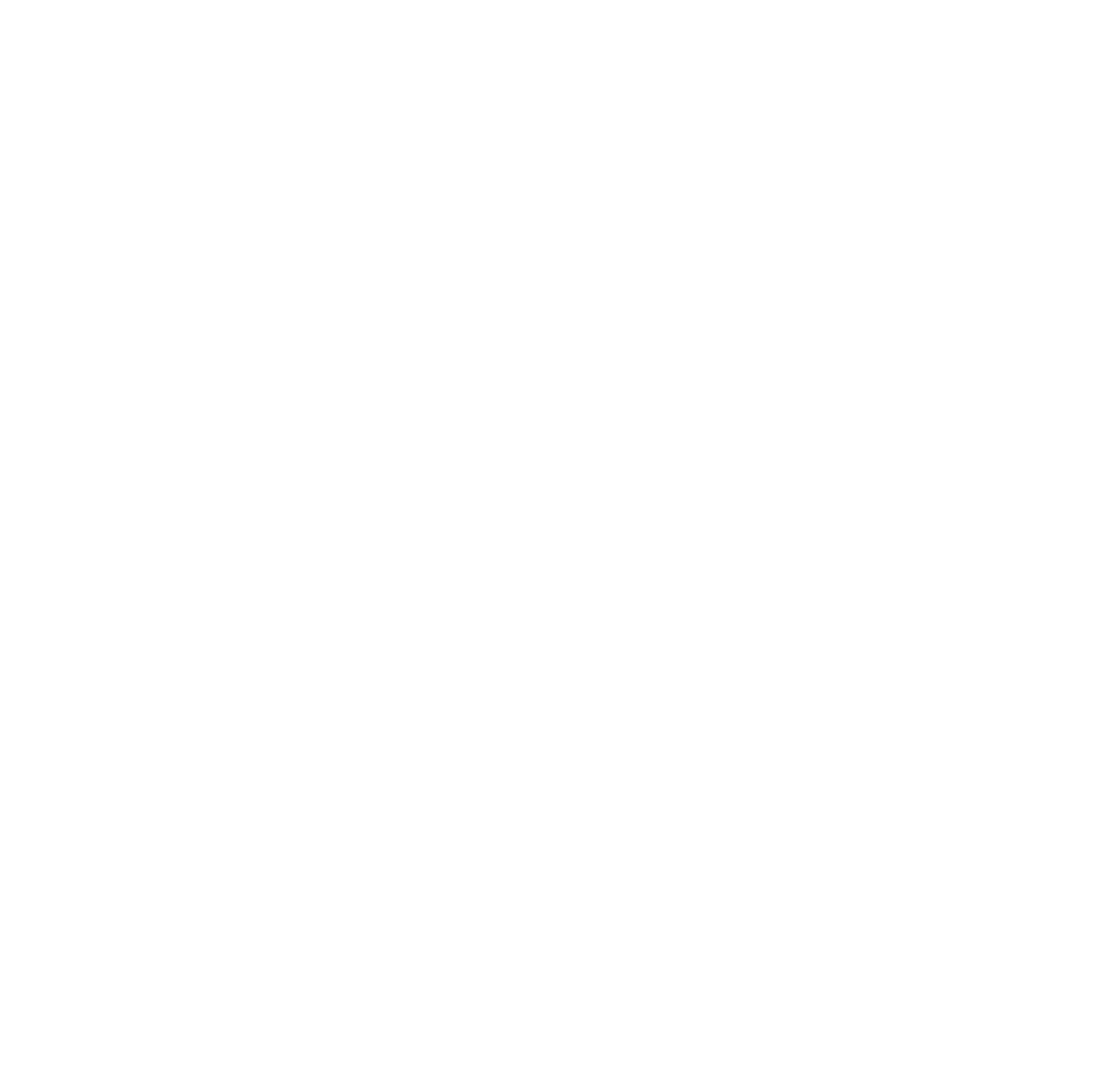
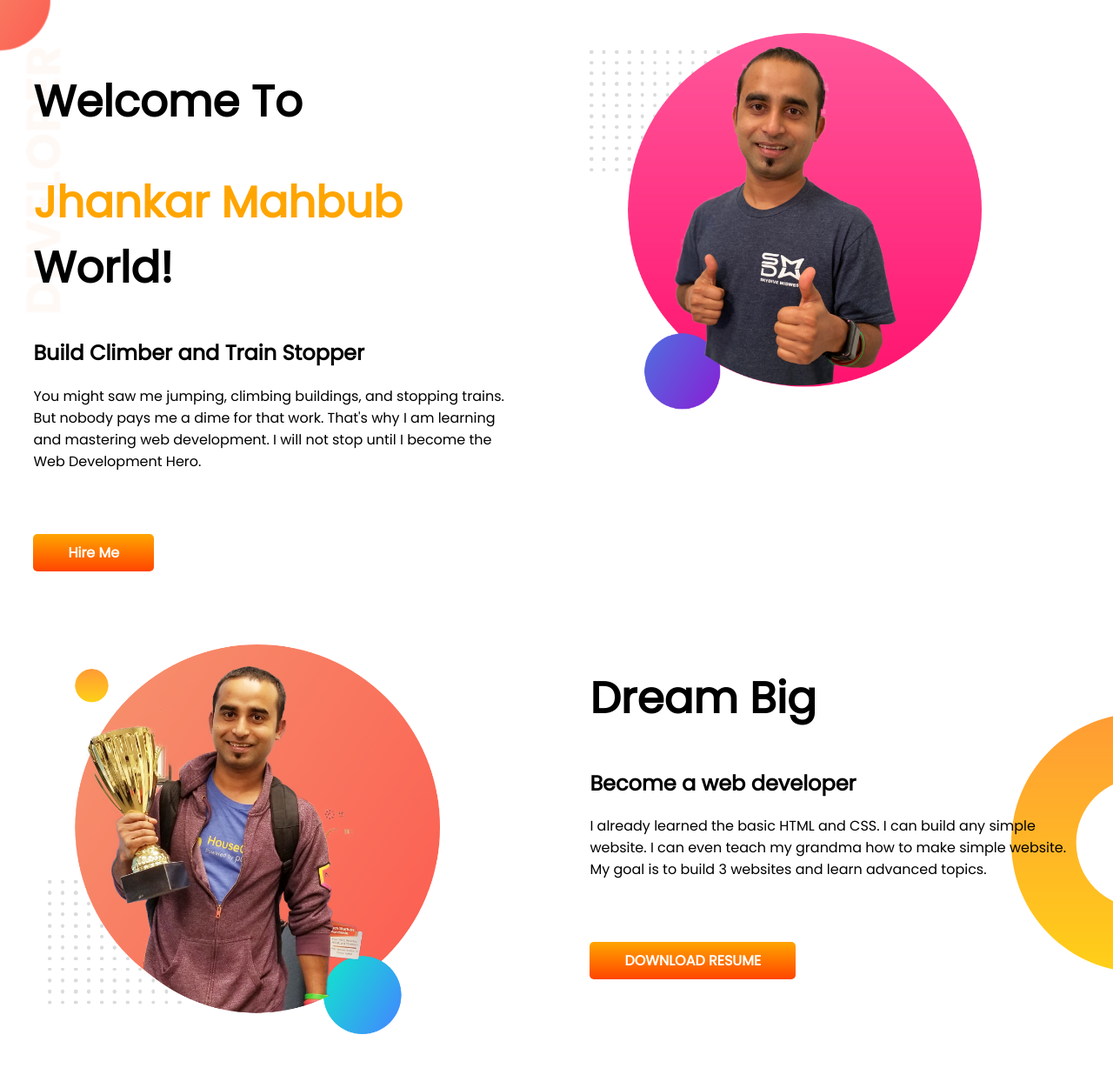
Before and after one commit to MuradRabbi/Dev-Portfolio, a plain HTML site: page index.html in a window 1280 px wide. Shown: the whole page at 87% size. Before the commit the page ends 800 px from the top, so only its background shows below. Drawn offline with Linux system fonts and the light colour scheme.

Commit message:
2 section added

```diff
--- a/Css/style.css
+++ b/Css/style.css
@@ -0,0 +1,51 @@
+body{
+    font-family: 'Poppins', sans-serif;
+    margin: 0px;
+}
+
+h1{
+    font-size: 50px;
+}
+
+.change-color{
+    color: orange;
+}
+
+section{
+    display: flex;
+
+}
+
+.half-width{
+    width: 50%;
+    padding: 3%;
+}
+
+.half-width img{
+    width: 80%;
+}
+
+.link-button{
+    text-decoration: none;
+    color: white;
+    font-weight: 700;
+    padding: 10px 40px;
+    background-image: linear-gradient(orange, orangered);
+    border-radius: 5px;
+
+}
+
+.btn-margin{
+    margin-top: 80px;
+}
+
+.banner-top{
+    background-image: url(../Images/top-banner.png);
+    background-repeat: no-repeat;
+}
+
+.dream-big{
+    background-image: url(../Images/dream-bg.png);
+    background-repeat: no-repeat;
+    background-position: right;
+}
--- a/index.html
+++ b/index.html
@@ -5,8 +5,44 @@
     <meta http-equiv="X-UA-Compatible" content="IE=edge">
     <meta name="viewport" content="width=device-width, initial-scale=1.0">
     <title>Jhankar's Porfolio</title>
+    <link rel="preconnect" href="https://fonts.googleapis.com">
+    <link rel="preconnect" href="https://fonts.gstatic.com" crossorigin>
+    <link href="https://fonts.googleapis.com/css2?family=Poppins&display=swap" rel="stylesheet">
+    <link rel="stylesheet" href="Css/style.css">
 </head>
 <body>
+   <section class="banner-top">
+    <div class="half-width">
+        <h1>Welcome To </h1>
+        <h1> <span class="change-color">Jhankar Mahbub </span> World!</h1>
+        <h2>Build Climber and Train Stopper</h2>
+        <p>You might saw me jumping, climbing buildings, and stopping trains. But nobody pays me a dime for that work. That's why I am learning and mastering web development. I will not stop until I become the Web Development Hero.</p>
+        <div class="btn-margin">
+            <a class="link-button" target="blank" href="https://www.google.com/">Hire Me</a>
+        </div>
+    </div>
+    <div class="half-width">
+        <img src="images/jhankar2.png" alt="dev images">
+    </div>
+   </section>
+
+   <!-- Top Banner Section End -->
+
+   <section class="dream-big">
+       <div class="half-width">
+           <img class="half-width img" src="images/jhankar.png" alt="">
+       </div>
+       <div class="half-width">
+           <h1>Dream Big</h1>
+           <h2>Become a web developer</h2>
+           <p>I already learned the basic HTML and CSS. I can build any simple website. I can even teach my grandma how to make simple website. My goal is to build 3 websites and learn advanced topics.</p>
+           <div class="btn-margin">
+            <a class="link-button" target="blank" href="https://www.google.com/">DOWNLOAD RESUME</a>
+        </div>
+
+       </div>
+   </section>
+
 
 </body>
 </html>
```
